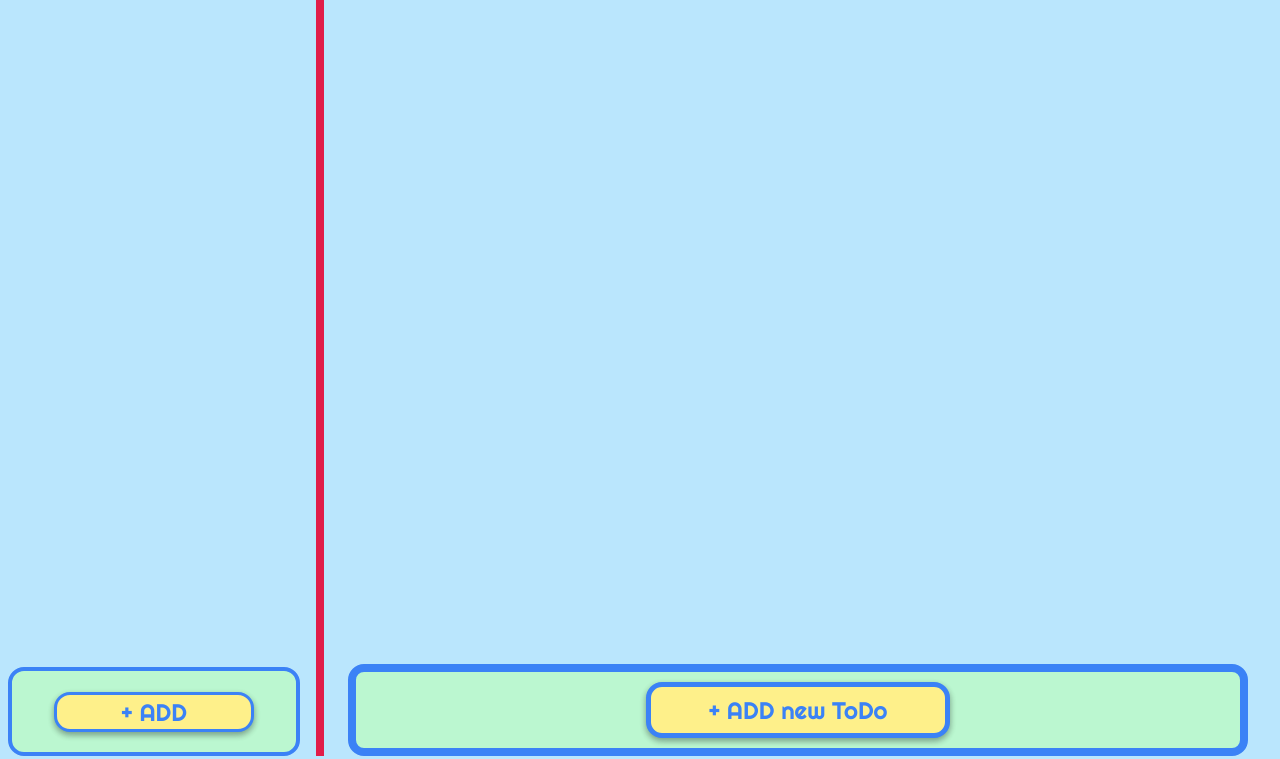
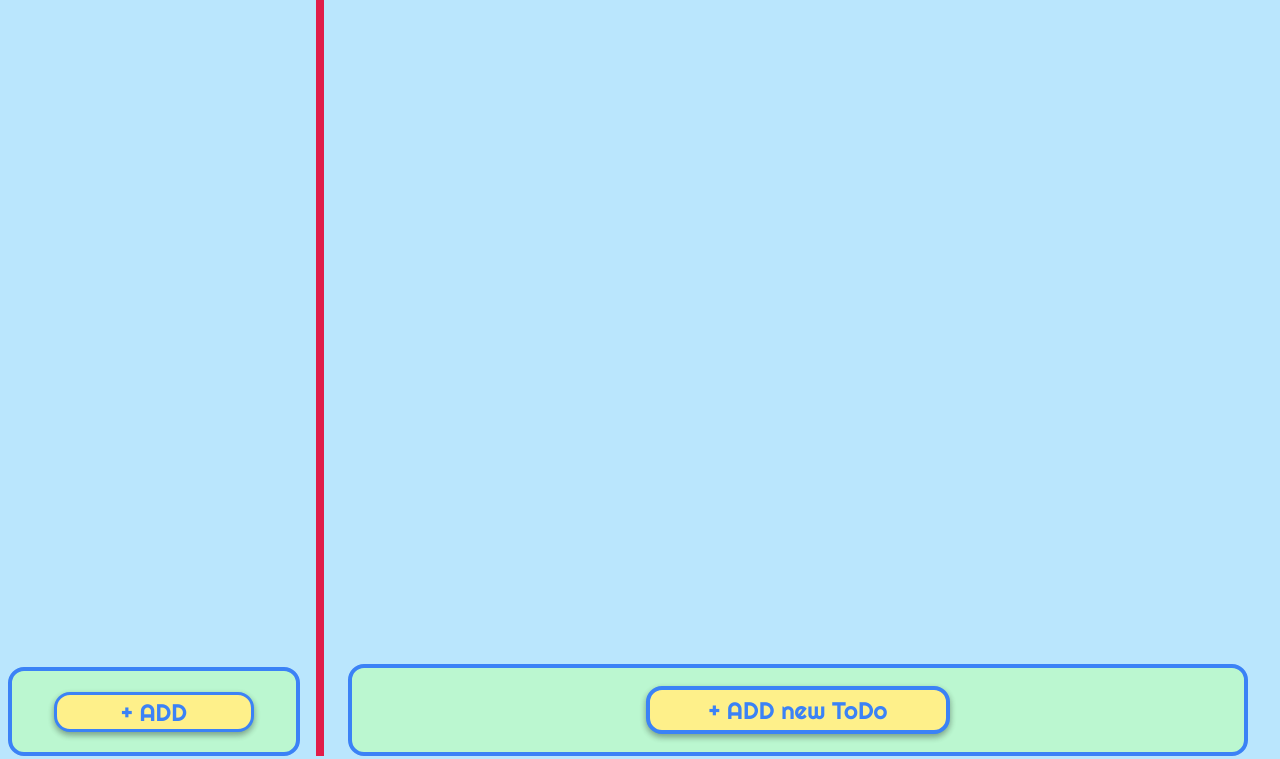
Before and after one commit to MaciejDabrowskii/PROJECT-TODO-LIST, a website built with webpack: page dist/index.html in a window 1280 px wide. Shown: the part 500-1259 px from the top of the page. Built offline with nearby package versions, Linux system fonts and the light colour scheme.

Commit message:
project finished

```diff
--- a/src/style.css
+++ b/src/style.css
@@ -396,7 +396,7 @@ body {
     padding: 5px;
     justify-content: center;
     align-items: center;
-    border: 1vh solid var(--target-color);
+    border: 0.6vh solid var(--target-color);
     border-radius: 2vh;
     gap: 0.5vh;
 }
@@ -434,8 +434,8 @@ body {
     align-self: center;
     justify-self: center;
     width: 38vh;
-    height: 7vh;
-    border: 0.7vh solid var(--target-color);
+    height: 6vh;
+    border: 0.5vh solid var(--target-color);
     background-color: var(--medium-priority-color);
     border-radius: 2vh;
     font-family: 'elements';
```
